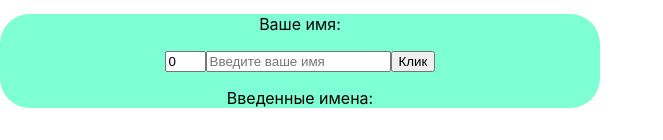
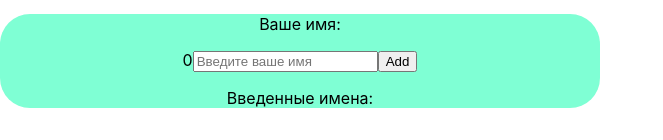
Before and after one commit to IgorOgievich/message, a React (Create React App) app: page / in a window 1280 px wide. Shown: the part 214-354 px from the top of the page, without its empty margins (0-663 px from the left). Built offline with nearby package versions, Linux system fonts and the light colour scheme.

Commit message:
Add ShowName.jsx

```diff
--- /dev/null
+++ b/src/ShowName/Input/Input.jsx
@@ -0,0 +1,16 @@
+import React from 'react';
+
+class Input extends React.Component {
+    render = () => {
+        return (
+                <input type="text"
+                       value={this.props.value}
+                       onChange={this.props.onChange}
+                       placeholder="Введите ваше имя"
+                       onKeyPress={this.props.onKeyPress}
+                />
+        );
+    };
+}
+
+export default Input;
--- /dev/null
+++ b/src/ShowName/Input/Input.module.css
@@ -0,0 +1,3 @@
+.input {
+
+}
--- a/src/ShowName/ShowName.jsx
+++ b/src/ShowName/ShowName.jsx
@@ -1,53 +1,63 @@
 import React from 'react';
 import a from "../ShowName/ShowName.module.css";
 import DisplayName from "./DisplayName/DisplayName";
-
+import Input from "./Input/Input";
 
 class ShowName extends React.Component {
 
-    newName = React.createRef();
-    newNumber = React.createRef();
     state = {
-        arr: [
-            {name: ""},
+        tasks: [
+            // {nameTask: "Igor"},
         ],
+        valueInputName: "",
+        valueInputNumber: 0
     };
 
-    newarr = () => {
-        let newNameOne = this.newName.current.value;
-        let twoName = {name: newNameOne};
-        let newNamer = [...this.state.arr, twoName];
+    addTask = (newText) => {
+        let newTask = {nameTask: newText};
+        let newTasks = [...this.state.tasks, newTask];
         this.setState({
-            arr: newNamer
+            tasks: newTasks
+        })
+    };
+
+    onValueInputNameChange = (e) => {
+        this.setState({
+            valueInputName: e.currentTarget.value
         });
     };
-    plusOne = () => {
-        let plus = +this.newNumber.current.value + 1;
+
+    onClickAddButton = () => {
+        let valueInputName = this.state.valueInputName;
+        let plus = this.state.valueInputNumber + 1;
+        alert("Привет " + `${valueInputName}`);
+        this.addTask(valueInputName);
+        this.state.valueInputName = "";
         return (
-            this.newNumber.current.value = plus
+            this.state.valueInputNumber = plus
         )
     };
-    returnName = () => {
-        let name = this.newName.current.value;
-        alert("Привет " + `${name}`);
-        this.newName.current.value = "";
-    };
-    rezult = () => {
-        this.newarr();
-        this.returnName();
-        this.plusOne();
+    onKeyPress = (e) => {
+        if (e.key === "Enter") {
+            this.onClickAddButton();
+        }
     };
 
     render = () => {
 
-        let arrName = this.state.arr.map(e => <DisplayName name={e.name}/>);
-
+        let arrName = this.state.tasks.map(e => <DisplayName name={e.nameTask}/>);
         return (
             <div className={a.showName}>
                 <p>Ваше имя:</p>
-                <input ref={this.newNumber} value="0" size={2}/>
-                <input type="text" ref={this.newName} placeholder="Введите ваше имя"/>
-                <button onClick={this.rezult}>Клик</button>
+                <span>
+                {this.state.valueInputNumber}
+                </span>
+                <Input value={this.state.valueInputName}
+                       onChange={this.onValueInputNameChange}
+                       onKeyPress={this.onKeyPress}
+                />
+
+                <button onClick={this.onClickAddButton}>Add</button>
                 <p>Введенные имена:</p>
                 {arrName}
             </div>
```
